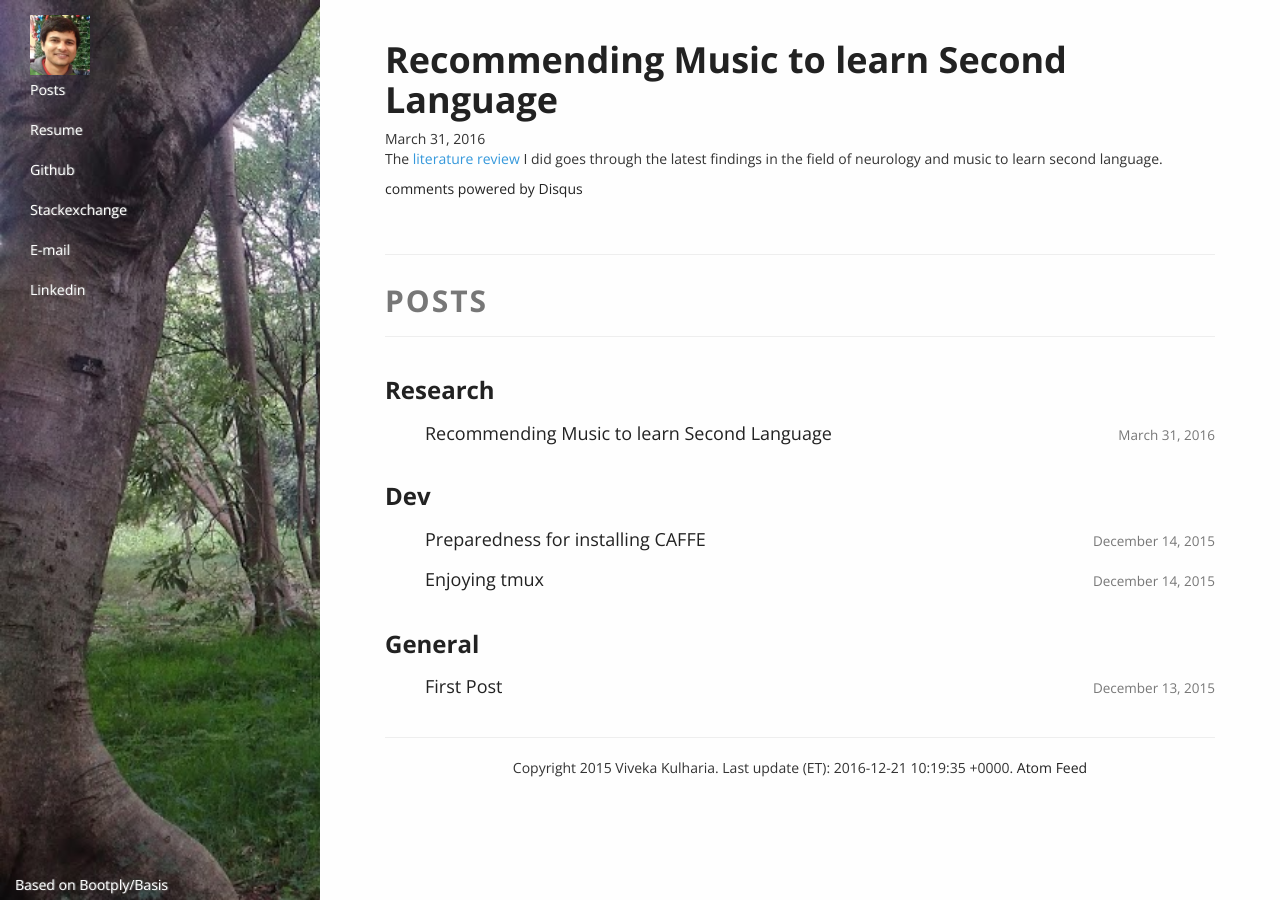
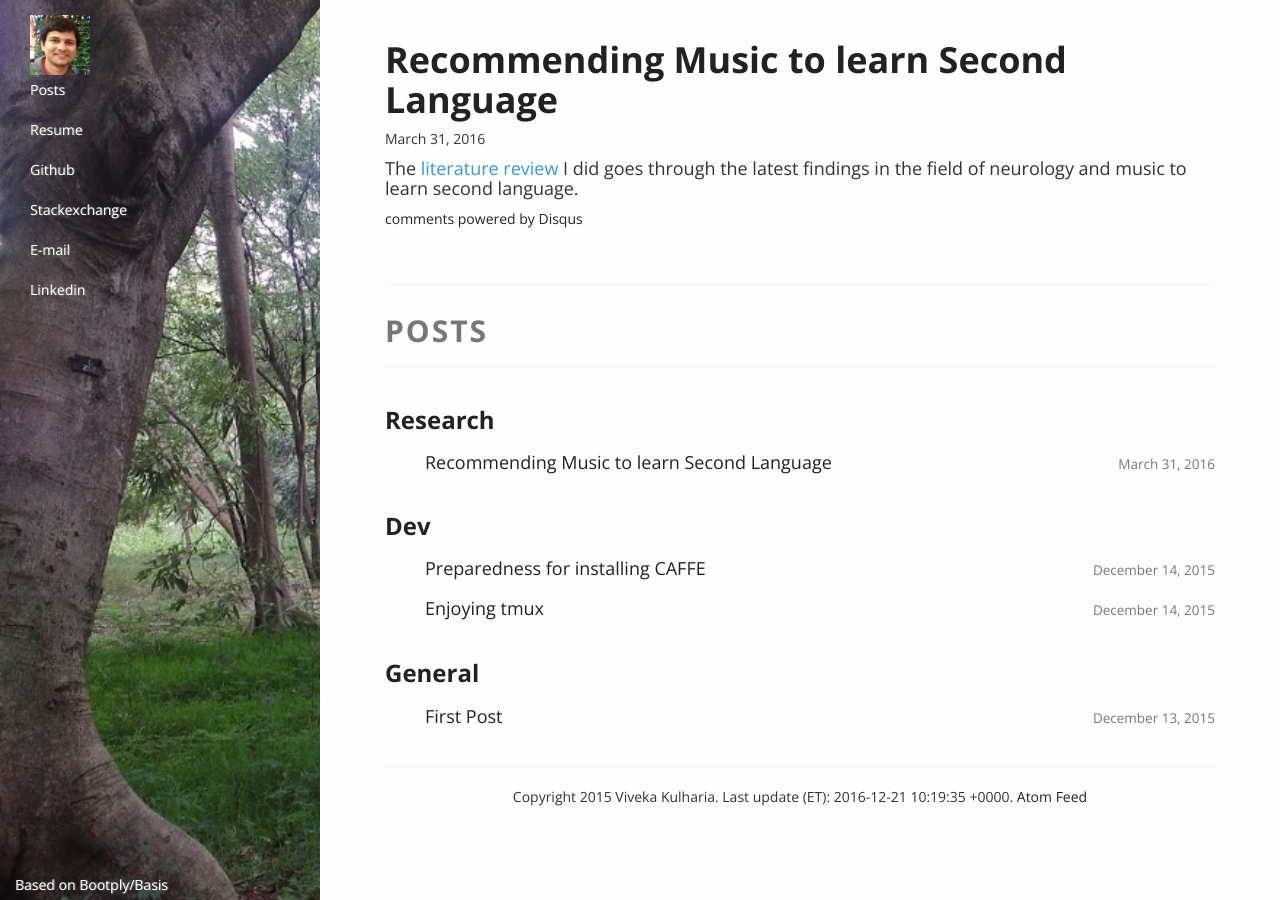
Before and after one commit to vivkul/vivkul.github.io, a Jekyll site: the page built from _posts/2016-03-31-Recommending-Music-To-Learn-Second-Language.md, in a window 1280 px wide. Built offline with Jekyll 4.4.1, drawn with Linux system fonts in a browser that asks for light colours; nearby versions of some CDN libraries; comment, search, counter and statistics services are not loaded.

Commit message:
Update 2016-03-31-Recommending-Music-To-Learn-Second-Language.md

```diff
--- a/_posts/2016-03-31-Recommending-Music-To-Learn-Second-Language.md
+++ b/_posts/2016-03-31-Recommending-Music-To-Learn-Second-Language.md
@@ -5,4 +5,4 @@ comments: true
 category: Research
 ---
 
-The [<font color="#3498DB">literature review</font>]({{site.baseurl}}/static/literature-review-music.pdf){:target="_blank"} I did goes through the latest findings in the field of neurology and music to learn second language.
+#### The [<font color="#3498DB">literature review</font>]({{site.baseurl}}/static/literature-review-music.pdf){:target="_blank"} I did goes through the latest findings in the field of neurology and music to learn second language.
```
